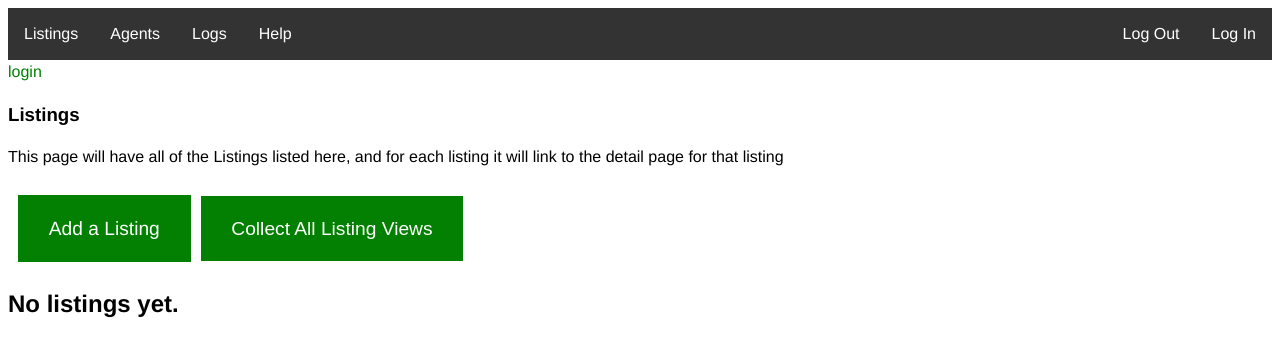
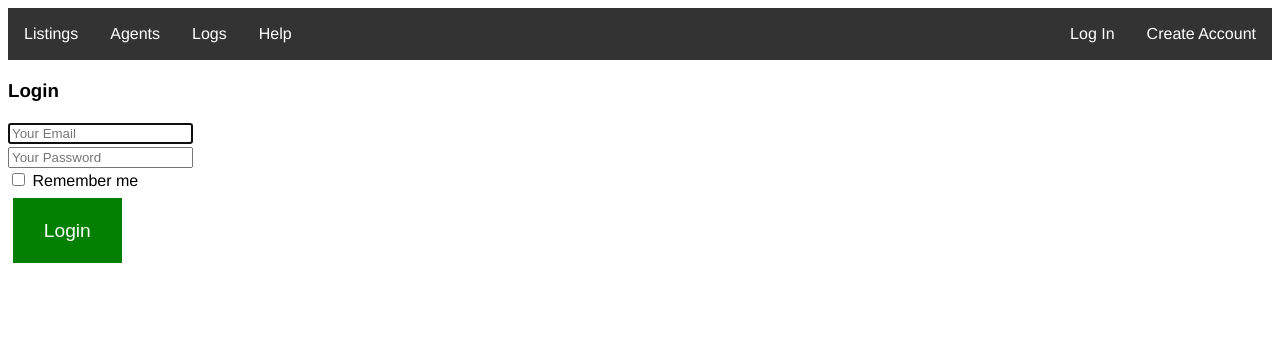
Before and after one commit to daisycrego/dojo6, a Flask app: page /login/ in a window 1280 px wide. Shown: the top 357 px of the page. Run offline with Flask 2, Linux system fonts and the light colour scheme; data that the repository does not hold is empty.

Commit message:
Add authentication (register, login, logout) templates and views (no logout view). Also updated some of the csv_loader code to help scrape all possible data from the CSVs, to reflect the recent updates to the Listings model. Changes for authentication includes new routes for register, login, logout, new templates for register and login, updates to the navbar in base.html, addition of the @login_required route protector from flask-login to hide the pages behind authentication.

```diff
--- a/dojo_scraper/application.py
+++ b/dojo_scraper/application.py
@@ -1,4 +1,5 @@
-from flask import Flask, render_template, Response, request, redirect, url_for
+from flask import Flask, render_template, Response, request, redirect, url_for, flash
+from flask_login import UserMixin, LoginManager, login_user, login_required, current_user, logout_user
 from flask_sqlalchemy import SQLAlchemy
 from sqlalchemy.sql import func, desc
 import os
@@ -26,6 +27,7 @@ import ast
 import atexit
 from apscheduler.schedulers.background import BackgroundScheduler
 from apscheduler.triggers.cron import CronTrigger
+from werkzeug.security import generate_password_hash, check_password_hash
 
 # EB looks for an 'application' callable by default.
 application = Flask(__name__)
@@ -33,7 +35,6 @@ application.url_map.strict_slashes = False
 
 # Keep the code in TESTING mode to avoid running the web scraper excessively
 TESTING = True
-
 # Use the test db by default, avoid corrupting the actual db
 application.config['SQLALCHEMY_DATABASE_URI'] = 'postgresql:///dojo_test'
 
@@ -41,7 +42,23 @@ application.config['SQLALCHEMY_DATABASE_URI'] = os.environ['DATABASE_URL']
 # Run this to setup the postgres db for the production db
 # export DATABASE_URL="postgresql:///dojo_listings"
 
+application.secret_key = os.environ.get("SECRET_KEY")
+
+admin_email = "daisycrego@gmail.com"
+admin_email = os.environ.get("ADMIN_EMAIL")
+
+TOKEN = "JRA456"
+access_token = os.environ.get("ACCESS_TOKEN")
+
 db = SQLAlchemy(application)
+
+login_manager = LoginManager()
+login_manager.login_view = 'login'
+login_manager.init_app(application)
+
+@login_manager.user_loader
+def load_user(user_id):
+    return User.query.get(int(user_id))
 
 # MODELS
 class Listing(db.Model):
@@ -86,6 +103,12 @@ class DataCollection(db.Model):
     date = db.Column(db.DateTime(timezone=True), server_default=func.now())
     listing_ids = db.Column(db.ARRAY(db.Integer), nullable=True)
     collection_type = db.Column(db.Enum(CollectionType)) # one_time or weekly
+
+class User(UserMixin, db.Model):
+    id = db.Column(db.Integer, primary_key=True)
+    email = db.Column(db.String(100), unique=True)
+    password = db.Column(db.String(100))
+    name = db.Column(db.String(1000))
 
 # WEB SCRAPER
 class WebScraper:
@@ -222,10 +245,157 @@ class WebScraper:
 
 # ROUTES
 
+## AUTH ROUTES
+### Login
+@application.route("/login/")
+@application.route("/login/<data>")
+@application.route('/login', methods=["POST"])
+def login(data=None):
+    if request.method == "POST":
+        email = request.form.get("email")
+        password = request.form.get("password")
+        remember = True if request.form.get("remember") else False
+
+        user = User.query.filter_by(email=email).first()
+
+        if not user or not check_password_hash(user.password, password):
+            flash("Invalid email and/or password.")
+            return redirect(url_for("login", data=dict(request.form)))
+
+        login_user(user, remember=remember)
+        return redirect(url_for("index"))
+    # GET
+    else:
+        if request.args.get("data"):
+            data = ast.literal_eval(request.args.get("data").rstrip('/'))
+        return render_template("login.html", data=data)
+
+### Logout
+@application.route('/logout/')
+@login_required
+def logout():
+    logout_user()
+    return(redirect(url_for("login")))
+
+### Register
+### Register
+@application.route("/register/")
+@application.route('/register/<data>')
+@application.route('/register/', methods=["POST"])
+def register(data=None):
+    if request.method == "POST":
+        valid = True
+        errors = []
+        ## validate access token
+        token = request.form.get("token")
+        if not token:
+            flash("Access token required. Contact your system administrator for a new token.")
+            return redirect(url_for('register', data=dict(request.form)))
+
+        elif token != TOKEN:
+            flash("Invalid access token, please contact your system administrator")
+            return redirect(url_for('register', data=dict(request.form)))
+
+        email = request.form.get('email')
+        name = request.form.get('name')
+        password = request.form.get('password')
+        password_confirm = request.form.get('password_confirm')
+
+        if not password:
+            valid = False
+            flash("Password missing")
+            return redirect(url_for("register", data=dict(request.form)))
+        elif not password_confirm:
+            valid = False
+            #errors.append("Retype password")
+            flash("Retype password")
+            return redirect(url_for("register", data=dict(request.form)))
+        elif password != password_confirm:
+            valid = False
+            #errors.append("Passwords must match")
+            flash("Passwords must match")
+            return redirect(url_for("register", data=dict(request.form)))
+
+        user = User.query.filter_by(email=email).first() # if this returns a user, then the email already exists in database
+
+        if user: # if a user is found, we want to redirect back to signup page so user can try again
+            flash('Email address already in use')
+            return redirect(url_for('register', data=dict(request.form)))
+
+        # create a new user with the form data. Hash the password so the plaintext version isn't saved.
+        new_user = User(email=email, name=name, password=generate_password_hash(password, method='sha256'))
+
+        # add the new user to the database
+        db.session.add(new_user)
+        db.session.commit()
+
+        return redirect(url_for("login"))
+    # GET
+    else:
+        if request.args.get("data"):
+            data = ast.literal_eval(request.args.get("data").rstrip('/'))
+        return render_template('register.html', admin_email=admin_email, data=data)@application.route("/register/")
+@application.route('/register/<data>')
+@application.route('/register/', methods=["POST"])
+def register(data=None):
+    if request.method == "POST":
+        valid = True
+        errors = []
+        ## validate access token
+        token = request.form.get("token")
+        if not token:
+            flash("Access token required. Contact your system administrator for a new token.")
+            return redirect(url_for('register', data=dict(request.form)))
+
+        elif token != TOKEN:
+            flash("Invalid access token, please contact your system administrator")
+            return redirect(url_for('register', data=dict(request.form)))
+
+        email = request.form.get('email')
+        name = request.form.get('name')
+        password = request.form.get('password')
+        password_confirm = request.form.get('password_confirm')
+
+        if not password:
+            valid = False
+            flash("Password missing")
+            return redirect(url_for("register", data=dict(request.form)))
+        elif not password_confirm:
+            valid = False
+            #errors.append("Retype password")
+            flash("Retype password")
+            return redirect(url_for("register", data=dict(request.form)))
+        elif password != password_confirm:
+            valid = False
+            #errors.append("Passwords must match")
+            flash("Passwords must match")
+            return redirect(url_for("register", data=dict(request.form)))
+
+        user = User.query.filter_by(email=email).first() # if this returns a user, then the email already exists in database
+
+        if user: # if a user is found, we want to redirect back to signup page so user can try again
+            flash('Email address already in use')
+            return redirect(url_for('register', data=dict(request.form)))
+
+        # create a new user with the form data. Hash the password so the plaintext version isn't saved.
+        new_user = User(email=email, name=name, password=generate_password_hash(password, method='sha256'))
+
+        # add the new user to the database
+        db.session.add(new_user)
+        db.session.commit()
+
+        return redirect(url_for("login"))
+    # GET
+    else:
+        if request.args.get("data"):
+            data = ast.literal_eval(request.args.get("data").rstrip('/'))
+        return render_template('register.html', admin_email=admin_email, data=data)
+
 ## LISTINGS ROUTES
 ## Listings - List View
 @application.route('/')
 @application.route('/<message>')
+@login_required
 def index(message=None):
     listings = Listing.query.all()
     return render_template('list.html', listings=listings, message=message)
@@ -233,6 +403,7 @@ def index(message=None):
 ## Listing - Detail View
 @application.route('/listing/')
 @application.route('/listing/<id>')
+@login_required
 def detail_listing(id=None):
     messages = []
     listing = Listing.query.filter_by(id=id).first()
@@ -245,6 +416,7 @@ def detail_listing(id=None):
 
 ## Listing - Create
 @application.route('/listing/create/', methods=["GET", "POST"])
+@login_required
 def create(errors=None, prev_data=None):
     errors = request.args.getlist("errors")
     if request.args.get("prev_data"):
@@ -311,6 +483,7 @@ def create(errors=None, prev_data=None):
 
 ## Listing - Edit
 @application.route('/listing/<id>/edit', methods=["GET", "POST"])
+@login_required
 def edit_listing(id=None, errors=None, prev_data=None):
     errors = request.args.getlist("errors")
     if request.args.get("prev_data"):
@@ -393,6 +566,7 @@ def edit_listing(id=None, errors=None, prev_data=None):
 
 ## Listing - Delete
 @application.route('/listing/<id>/delete')
+@login_required
 def delete_listing(id=None):
     listing = Listing.query.filter_by(id=id).first()
     address = listing.address
@@ -405,6 +579,7 @@ def delete_listing(id=None):
 ## Agents - List
 @application.route('/agents/')
 @application.route('/agents/<message>')
+@login_required
 def agents(message=None):
     agents = Agent.query.all()
     return render_template('list_agents.html', agents=agents, message=message)
@@ -412,12 +587,14 @@ def agents(message=None):
 ## Agent - Detail
 @application.route('/agent/')
 @application.route('/agent/<id>')
+@login_required
 def detail_agent(id=None):
     agent = Agent.query.filter_by(id=id).first()
     return render_template('detail_agent.html', id=id, agent=agent)
 
 ## Agent - Create
 @application.route('/agent/create/', methods=["GET", "POST"])
+@login_required
 def create_agent(errors=None, prev_data=None):
     errors = request.args.getlist("errors")
     if request.args.get("prev_data"):
@@ -455,6 +632,7 @@ def create_agent(errors=None, prev_data=None):
 
 ## Agent - Edit
 @application.route('/agent/<id>/edit', methods=["GET", "POST"])
+@login_required
 def agent_edit(id=None, errors=None, prev_data=None):
     errors = request.args.getlist("errors")
     if request.args.get("prev_data"):
@@ -496,6 +674,7 @@ def agent_edit(id=None, errors=None, prev_data=None):
 
 ## Agent - Delete
 @application.route('/agent/<id>/delete')
+@login_required
 def delete_agent(id=None):
     agent = Agent.query.filter_by(id=id).first()
     name = agent.name
@@ -506,6 +685,7 @@ def delete_agent(id=None):
 
 ## Logs - List View
 @application.route('/logs/')
+@login_required
 def list_logs():
     logs = DataCollection.query.order_by(desc(DataCollection.date)).all()
     return render_template("list_logs.html", logs=logs)
@@ -513,6 +693,7 @@ def list_logs():
 ## Logs - Detail View
 @application.route('/log/')
 @application.route('/log/<id>')
+@login_required
 def detail_log(id=None):
     log = DataCollection.query.filter_by(id=id).first()
     listings = [Listing.query.filter_by(id=listing_id).first() for listing_id in log.listing_ids]
@@ -520,11 +701,13 @@ def detail_log(id=None):
 
 ## Help Page
 @application.route('/help/')
+@login_required
 def help():
     return render_template('help.html')
 
 ## Generates plot of listing views (views per day) for a given Listing ID.
 @application.route("/matplot-as-image-<int:id>.png")
+@login_required
 def plot_png(id=None):
     """ renders the plot on the fly.
     """
@@ -585,6 +768,7 @@ def scrape_listings(listings=None):
 
 ## Scrapes listing views for today for a given Listing ID. Updates the db directly once the results are retrieved.
 @application.route('/scrape/<id>/')
+@login_required
 def scraper(id=None):
     listing = Listing.query.filter_by(id=id).first()
     if TESTING:
@@ -599,6 +783,7 @@ def scraper(id=None):
 
 ## Scrapes listing views for today for all Listings. Updates the db as the results are found.
 @application.route('/scrape/all/')
+@login_required
 def scrapeAll(id=None):
     listings = Listing.query.all()
     if TESTING:
--- a/dojo_scraper/requirements.txt
+++ b/dojo_scraper/requirements.txt
@@ -22,6 +22,7 @@ docker-compose==1.27.4
 dockerpty==0.4.1
 docopt==0.6.2
 Flask==1.1.2
+Flask-Login==0.5.0
 Flask-Mail==0.9.1
 Flask-Migrate==2.5.2
 Flask-RESTful==0.3.8
--- a/dojo_scraper/static/frontend.css
+++ b/dojo_scraper/static/frontend.css
@@ -136,3 +136,7 @@ table, th, td {
     border-collapse: collapse;
     text-align: center;
 }
+
+.hidden {
+    display: none;
+}
--- a/dojo_scraper/templates/base.html
+++ b/dojo_scraper/templates/base.html
@@ -4,6 +4,7 @@
     ('/agents/', 'agents', 'Agents'),
     ('/logs/', 'logs', 'Logs'),
     ('/help/', 'help', 'Help'),
+    ('/register/', 'register', 'Create Account'),
     ('/login/', 'login', 'Log In'),
     ('/logout/', 'logout', 'Log Out')
 ] -%}
@@ -21,9 +22,20 @@
         <ul class="nav" id="navigation">
             {% for href, id, caption in navigation_bar %}
               <li class="nav" {% if id == active_page %} class="active"{% endif
-              %}{% if id=="login" or id=="logout" %}
+              %}{% if id=="login" or id=="logout" or id=="register" %}
               style="float:right"
-              {% endif %}><a class="nav" href="{{ href|e }}">{{ caption|e }}</a></li>
+              {% endif %}><a
+               {% if id == "register" or id == "login" %}
+                {% if current_user.is_authenticated %}
+                    style="display:none;"
+                {% endif %}
+               {% endif %}
+               {% if id=="logout" %}
+                {% if not current_user.is_authenticated %}
+                    class="hidden"
+                {% endif %}
+                {% endif %}
+               class="nav" href="{{ href|e }}">{{ caption|e }}</a></li>
 
             {% endfor %}
             </ul>
--- /dev/null
+++ b/dojo_scraper/templates/login.html
@@ -0,0 +1,48 @@
+
+{% extends 'base.html' %}
+
+{% block content %}
+
+{% with messages = get_flashed_messages() %}
+{% if messages %}
+    <div class="error">
+    {% for message in messages %}
+    <span class="error">{{ message }}</span>
+    {% endfor %}
+    </div>
+{% endif %}
+{% endwith %}
+
+<h3>{% block title %} Login {% endblock %}</h3>
+
+<div class="box">
+    {% with messages = get_flashed_messages() %}
+    {% if messages %}
+        <div class="notification is-danger">
+            {{ messages[0] }}
+        </div>
+    {% endif %}
+    {% endwith %}
+    <form method="POST" action="/login">
+        <div class="field">
+            <div class="control">
+                <input class="input is-large" type="email" name="email" placeholder="Your Email" autofocus="" {% if data is defined and data %} {{ data.email }} {% else %} value="" {% endif %}/>
+            </div>
+        </div>
+
+        <div class="field">
+            <div class="control">
+                <input class="input is-large" type="password" name="password" placeholder="Your Password">
+            </div>
+        </div>
+        <div class="field">
+            <label class="checkbox">
+                <input type="checkbox">
+                Remember me
+            </label>
+        </div>
+        <button class="button is-block is-info is-large is-fullwidth">Login</button>
+    </form>
+</div>
+
+{% endblock %}
```
Also changed, not shown: dojo_scraper/csv_loader.py (added, +34 -0 lines), dojo_scraper/templates/register.html (added, +60 -0 lines).
